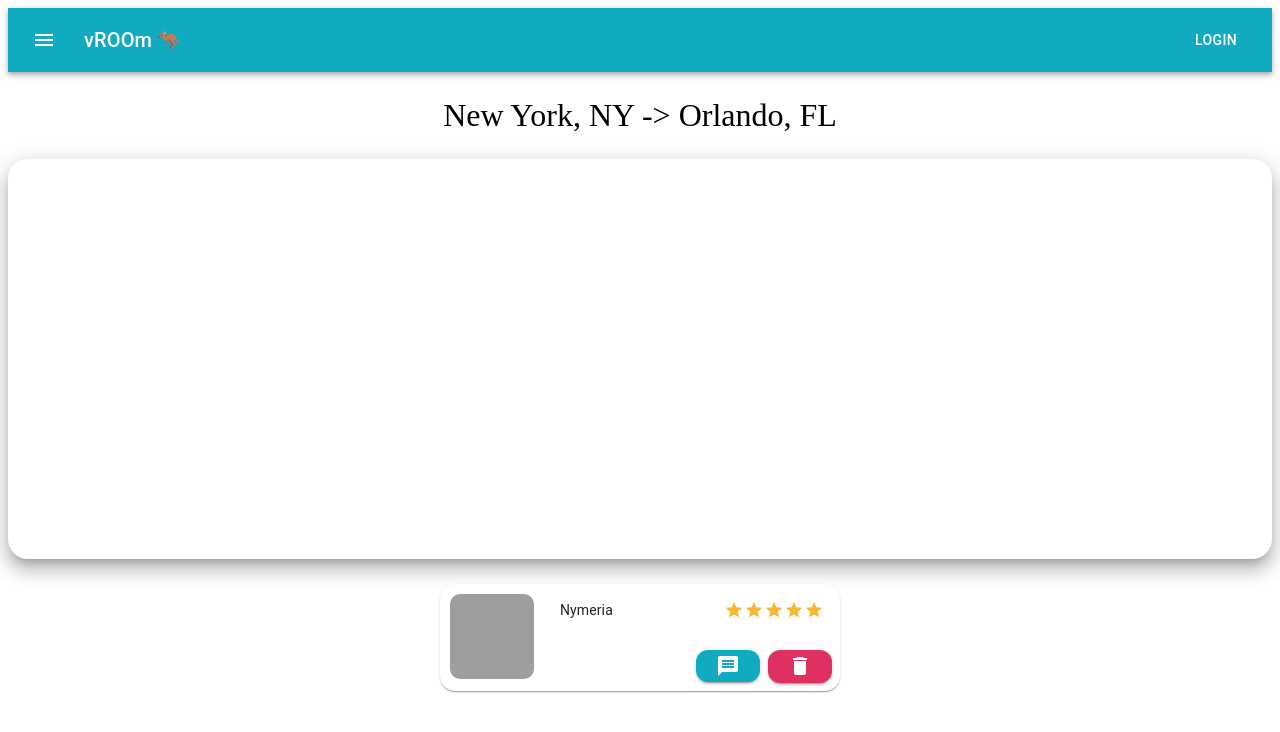
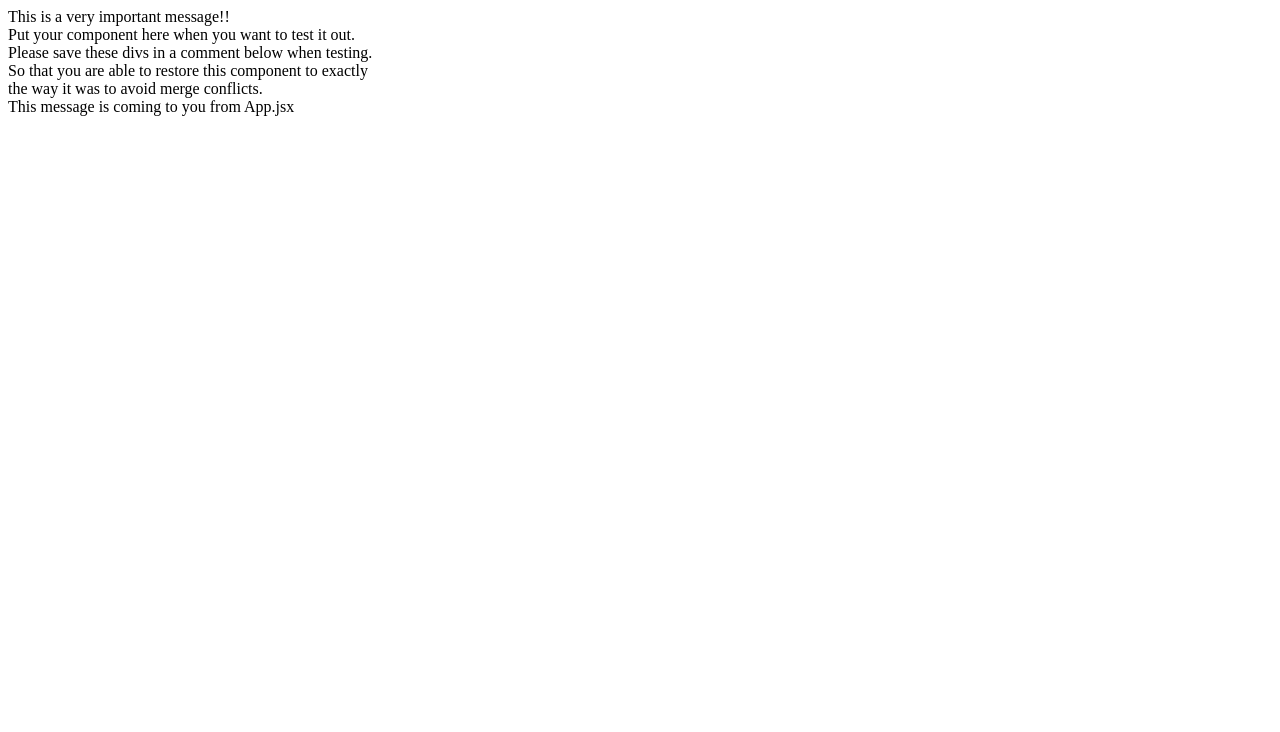
Before and after one commit to rfe-Ride-Share/Hidden-Sand-Village, a React (Create React App) app in the folder client/: page / in a window 1280 px wide. Shown: the top 732 px of the page. Built offline with nearby package versions, Linux system fonts and the light colour scheme; grey boxes are pictures that could not be loaded; the HTML template or start-up script is replaced by a standard one.

Commit message:
Done with basic driver view stuff

```diff
--- a/client/src/App.jsx
+++ b/client/src/App.jsx
@@ -9,26 +9,16 @@ import RiderTripView from './components/trip-view/rider-trip-view/rider-trip-vie
 import DriverTripView from './components/trip-view/driver-trip-view/driver-trip-view';
 
 function App() {
-  const tripInfo = {
-    date: '4:00 PM August 27th, 2022',
-    startPoint: '20 W 34th St., New York, NY 10001',
-    endPoint: '3701 Osceola Pkwy, Bay Lake, FL 32830',
-    totalCost: '$250',
-    riderCostLow: 25,
-    riderCostHigh: 125,
-  }
-
   return (
-    <DriverTripView />
-  )
-}
-
-export default App;
-{/* <div>
+    <div>
       <div>This is a very important message!!</div>
       <div>Put your component here when you want to test it out.</div>
       <div>Please save these divs in a comment below when testing.</div>
       <div>So that you are able to restore this component to exactly</div>
       <div>the way it was to avoid merge conflicts.</div>
       <div>This message is coming to you from App.jsx</div>
-    </div>; */}
+    </div>
+  );
+}
+
+export default App;
--- a/client/src/components/trip-view/driver-trip-view/driver-trip-view.jsx
+++ b/client/src/components/trip-view/driver-trip-view/driver-trip-view.jsx
@@ -7,12 +7,35 @@ import RiderCard from './rider-card/rider-card';
 
 import Paper from '@mui/material/Paper';
 
+
+function getPendingRiders(riders) {
+  return riders.map((riderInfo) => {
+    return <RiderCard profile={riderInfo} status='pending' />
+  });
+}
+
+function getConfirmedRiders(riders) {
+  return riders.map((riderInfo) => {
+    return <RiderCard profile={riderInfo} status='confirmed' />
+  });
+}
+
 function DriverTripView({ status, tripInfo }) {
   const profileInfo = {
     name: 'Nymeria',
     rating: 4.8,
     image: 'https://wompampsupport.azureedge.net/fetchimage?siteId=7575&v=2&jpgQuality=100&width=700&url=https%3A%2F%2Fi.kym-cdn.com%2Fentries%2Ficons%2Fmobile%2F000%2F013%2F564%2Fdoge.jpg',
   }
+
+  const riders = [];
+
+  for (let currentIndex = 0; currentIndex < 5; currentIndex++) {
+    riders.push(profileInfo);
+  }
+
+  const pendingRiders = getPendingRiders(riders);
+  const confirmedRiders = getConfirmedRiders(riders);
+
   return (
     <div>
       <PlaceHolderBar />
@@ -24,9 +47,13 @@ function DriverTripView({ status, tripInfo }) {
             height: '400px',
             width: '100%',
             borderRadius: '20px',
+            marginBottom: '40px',
           }}
         />
-        <RiderCard profile={profileInfo} />
+        Pending Riders
+        {pendingRiders}
+        Approved Riders
+        {confirmedRiders}
       </DriverTripViewContainer>
     </div>
   );
--- a/client/src/components/trip-view/driver-trip-view/rider-card/rider-card.jsx
+++ b/client/src/components/trip-view/driver-trip-view/rider-card/rider-card.jsx
@@ -11,12 +11,12 @@ import ButtonRow from './buttons/button-row';
 import ProfileImage from './profile-image';
 import RatingStars from './stars/rating-stars';
 
-export default function RiderCard({ profile = {}}) {
+export default function RiderCard({ profile = {}, status }) {
   return (
     <Card
       sx={{
         minWidth: 400,
-        margin: '25px',
+        marginTop: '25px',
         display: 'flex',
         flexDirection: 'row',
         justifyContent: 'space-between',
@@ -37,7 +37,7 @@ export default function RiderCard({ profile = {}}) {
           </Typography>
           <RatingStars rating={profile.rating} />
         </CardContent>
-        <ButtonRow status="confirmed" />
+        <ButtonRow status={status} />
       </MainCardContainer>
     </Card>
   );
```
Also changed, not shown: 1 other file (tests, documents, lock files or other folders).
